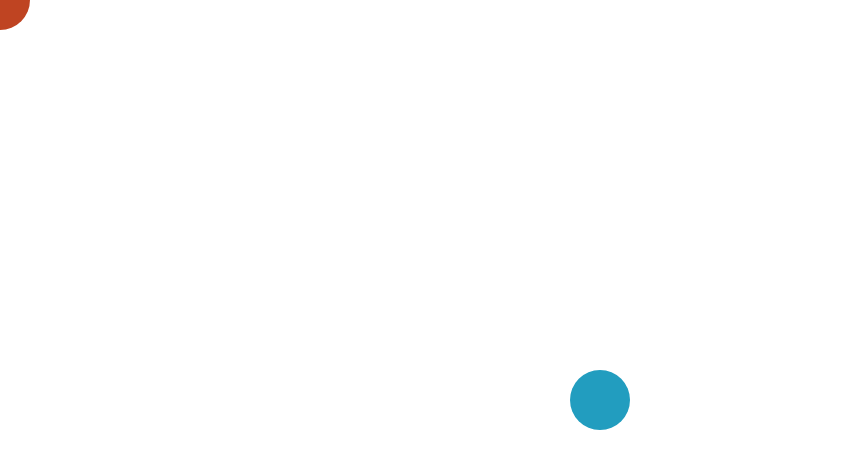
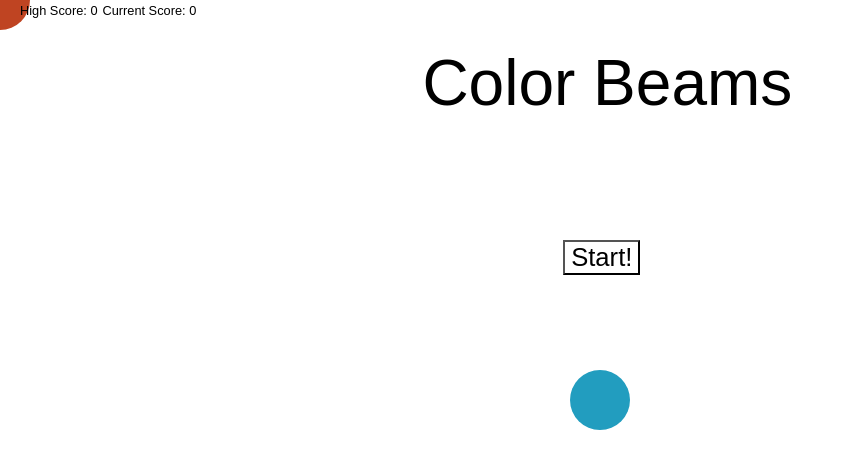
Before and after one commit to pludlum/color-beams, a website built with webpack: page index.html in a window 1280 px wide. Both pictures are taken after a click on the button "Start!". Shown: the whole page, without its empty margins (0-853 px from the left). Built offline with nearby package versions, Linux system fonts and the light colour scheme.

Commit message:
added current score and high score trackers

```diff
--- a/css/master.css
+++ b/css/master.css
@@ -3,6 +3,7 @@
 
 .game-title {
   font-family: sans-serif;
+  text-align: center;
   font-size: 5vw;
   position: absolute;
   top: 4vw;
@@ -19,11 +20,29 @@
   font-family: sans-serif;
   font-size: 2vw;
   position: absolute;
-  top: 50%;
-  left: 40%;
+  top: 30%;
+  left: 44%;
   background-color: transparent;
   visibility: visiblse;
 }
 .start-button.hidden {
   visibility: hidden;
 }
+
+
+.score {
+  font-family: sans-serif;
+  font-size: 1vw;
+  position: absolute;
+  top: 5px;
+  left: 20px;
+  background-color: transparent
+}
+
+.score.high {
+
+}
+
+.score.current {
+  left: 8vw;
+}
--- a/index.html
+++ b/index.html
@@ -10,6 +10,8 @@
   <body>
     <div class="game-container">
       <h1 class="game-title">Color Beams</h1>
+      <span id="0" class="score high">High Score: 0</span>
+      <span class="score current">Current Score: 0</span>
       <button type="button" class="start-button">Start!</button>
       <canvas id="game-canvas"></canvas>
     </div>
--- a/lib/screen.js
+++ b/lib/screen.js
@@ -24,6 +24,23 @@ class Screen {
     this.canvas.addEventListener("mousemove", this.setMousePosition, false);
   }
 
+  gameOver() {
+    const startButton = document.getElementsByClassName("start-button hidden")[0];
+    startButton.className = "start-button";
+
+    const title = document.getElementsByClassName("game-title hidden")[0];
+    title.className = "game-title";
+
+    const currentScore = document.getElementsByClassName("score current")[0];
+    currentScore.innerHTML = `Current Score: 0`;
+
+    const highScore = document.getElementsByClassName("score high")[0];
+    if (parseInt(highScore.id) < this.game.score ) {
+      highScore.innerHTML = `High Score: ${this.game.score}`;
+      highScore.id = `${this.game.score}`;
+    }
+  }
+
   start() {
     console.log(this.canvas);
     this.listenForMouse();
@@ -35,7 +52,7 @@ class Screen {
       this.game.drawAll(this.canvas, this.ctx, this.options);
       requestAnimationFrame(this.animate.bind(this));
     } else {
-
+      this.gameOver();
     }
   }
 
```
Also changed, not shown: bundle.js (+23 -1 lines), lib/game.js, 1 other file.
